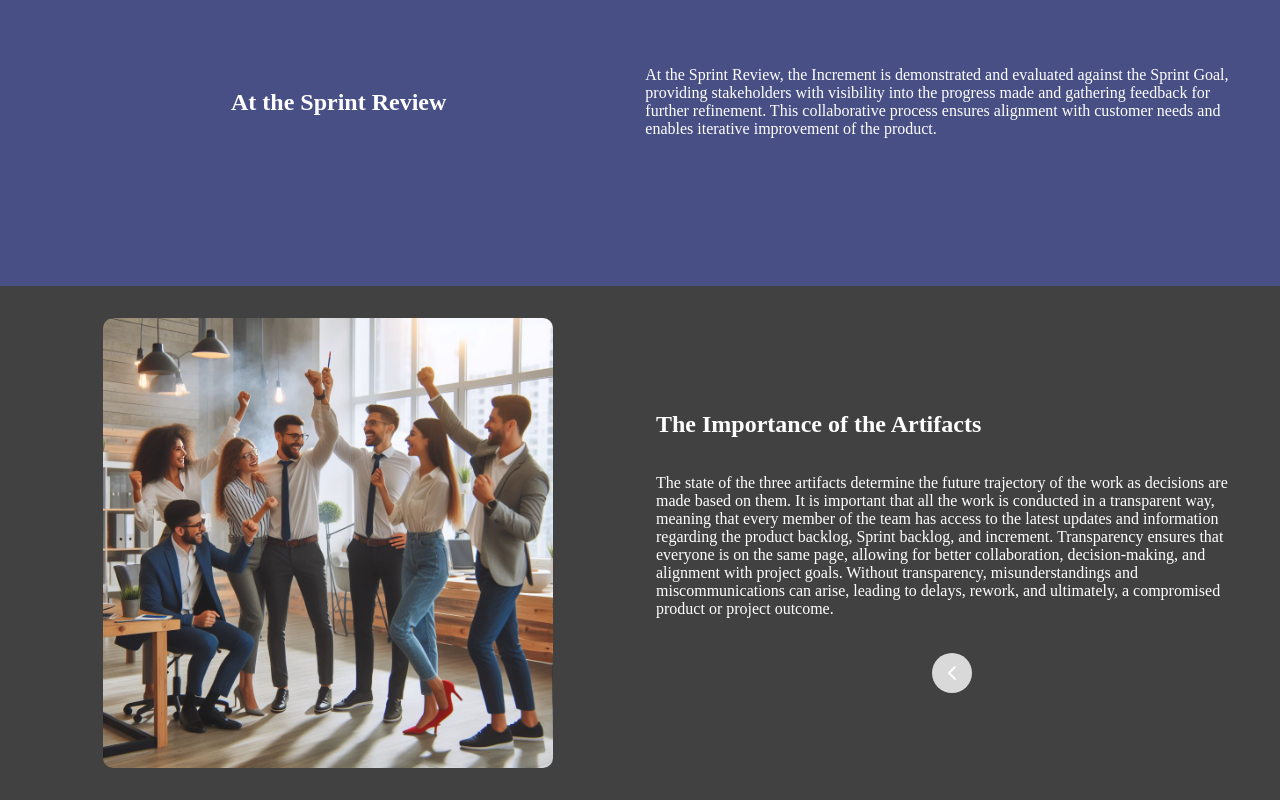
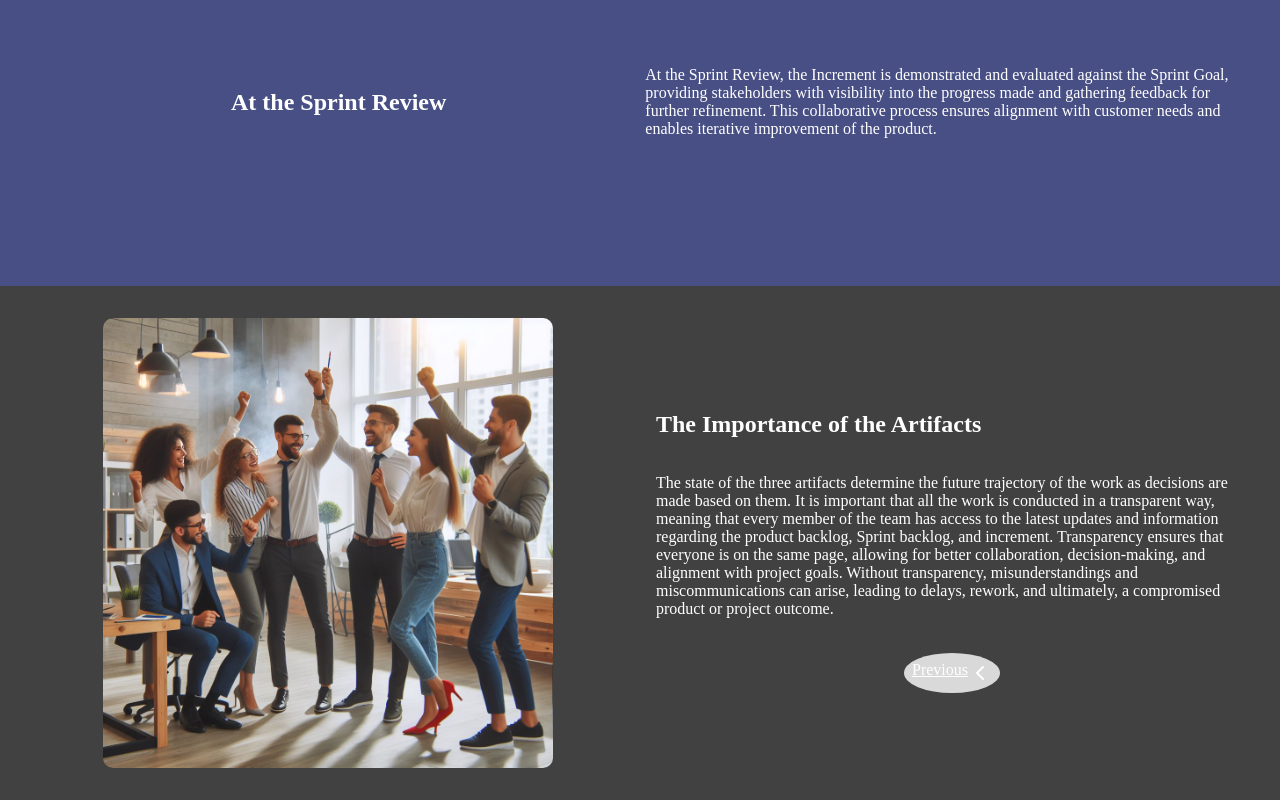
Before and after one commit to Memai2023/scrum-guide, a React (Vite) app: page /artifacts in a window 1280 px wide. Shown: the part 2020-2820 px from the top of the page. Built offline with nearby package versions, Linux system fonts and the light colour scheme.

Commit message:
testing adding text on chevron buttons

```diff
--- a/src/Components/Artifacts/Importance/index.jsx
+++ b/src/Components/Artifacts/Importance/index.jsx
@@ -13,7 +13,7 @@ const Importance = () => {
             <div className={styles.textWrapper}>
                 <Card title="The Importance of the Artifacts" text={Artifacts.importanceOfArtifactsText} />
                 <div className={styles.navigationButton}>
-                    <Buttons direction="back" path="/events"/>
+                    <Buttons direction="back" path="/events" text="Previous"/>
                 </div>
             </div>
         </div>
--- a/src/Components/Buttons/index.jsx
+++ b/src/Components/Buttons/index.jsx
@@ -2,7 +2,7 @@ import { ChevronLeft, ChevronRight } from "lucide-react";
 import { Link } from 'react-router-dom'
 import styles from './Buttons.module.css'
 
-const Buttons = ({direction, path}) => {
+const Buttons = ({direction, path, text}) => {
     const handleClick = () => {
     window.scrollTo(0, 0);
     };
@@ -12,9 +12,11 @@ const Buttons = ({direction, path}) => {
             {direction === "forward" ? (
             <Link to={path} className={styles.arrow} onClick={handleClick}>
                 <ChevronRight/>
+                {text} {}
             </Link>
         ):(
             <Link to={path} className={styles.arrow} onClick={handleClick}>
+                {text} {}
                 <ChevronLeft/>
             </Link>
             )}
```
